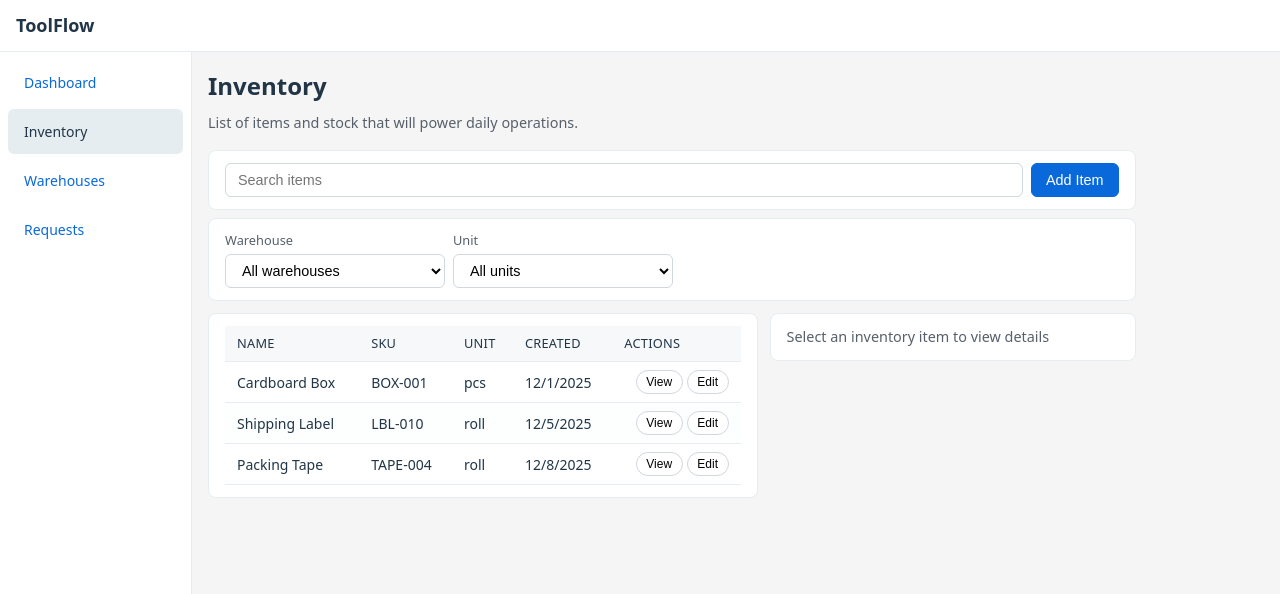
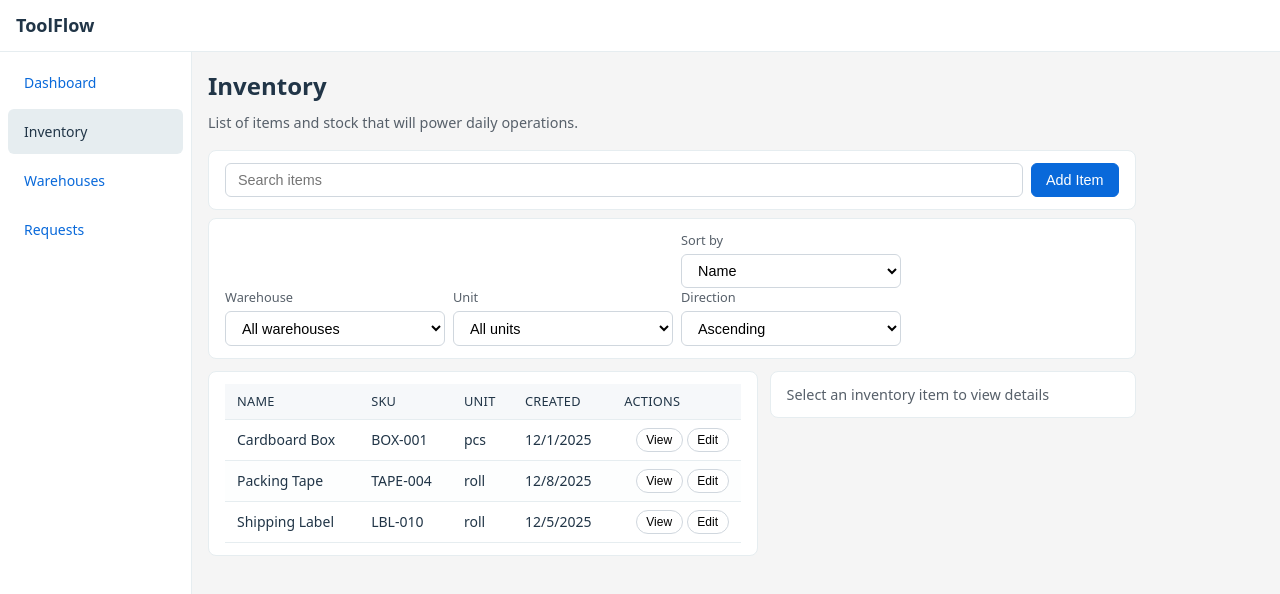
Before and after one commit to semiostrov-source/Toolflow, a React (Vite) app: page /inventory in a window 1280 px wide. Shown: the top 594 px of the page. Built offline with nearby package versions, Linux system fonts and the light colour scheme.

Commit message:
feat: add inventory sorting foundation

```diff
--- a/src/features/inventory/components/InventoryFilters.tsx
+++ b/src/features/inventory/components/InventoryFilters.tsx
@@ -1,4 +1,15 @@
-export function InventoryFilters() {
+type SortField = 'name' | 'created'
+type SortDirection = 'asc' | 'desc'
+
+type InventoryFiltersProps = {
+  onSortFieldChange?: (field: SortField) => void
+  onSortDirectionChange?: (direction: SortDirection) => void
+}
+
+export function InventoryFilters({
+  onSortFieldChange,
+  onSortDirectionChange,
+}: InventoryFiltersProps) {
   return (
     <section className="page-section inventory-filters">
       <div className="inventory-filters-grid">
@@ -40,6 +51,53 @@ export function InventoryFilters() {
             <option value="m">m</option>
           </select>
         </div>
+
+        <div className="inventory-filters-field inventory-filters-sort">
+          <div className="inventory-filters-sort-row">
+            <div className="inventory-filters-sort-field">
+              <label
+                htmlFor="inventory-sort-field"
+                className="inventory-filters-label"
+              >
+                Sort by
+              </label>
+              <select
+                id="inventory-sort-field"
+                name="sortField"
+                className="inventory-filters-select"
+                defaultValue="name"
+                onChange={(event) =>
+                  onSortFieldChange?.(event.target.value as SortField)
+                }
+              >
+                <option value="name">Name</option>
+                <option value="created">Created</option>
+              </select>
+            </div>
+            <div className="inventory-filters-sort-field">
+              <label
+                htmlFor="inventory-sort-direction"
+                className="inventory-filters-label"
+              >
+                Direction
+              </label>
+              <select
+                id="inventory-sort-direction"
+                name="sortDirection"
+                className="inventory-filters-select"
+                defaultValue="asc"
+                onChange={(event) =>
+                  onSortDirectionChange?.(
+                    event.target.value as SortDirection,
+                  )
+                }
+              >
+                <option value="asc">Ascending</option>
+                <option value="desc">Descending</option>
+              </select>
+            </div>
+          </div>
+        </div>
       </div>
     </section>
   )
--- a/src/pages/InventoryPage.tsx
+++ b/src/pages/InventoryPage.tsx
@@ -10,6 +10,8 @@ import { mockItems } from '../features/inventory/mock/items'
 export function InventoryPage() {
   const [selectedItem, setSelectedItem] = useState<Item | null>(null)
   const [searchQuery, setSearchQuery] = useState('')
+  const [sortField, setSortField] = useState<'name' | 'created'>('name')
+  const [sortDirection, setSortDirection] = useState<'asc' | 'desc'>('asc')
 
   const normalizedQuery = searchQuery.trim().toLowerCase()
   const filteredItems = normalizedQuery
@@ -23,6 +25,20 @@ export function InventoryPage() {
         )
       })
     : mockItems
+
+  const sortedItems = [...filteredItems].sort((a, b) => {
+    let compareValue = 0
+
+    if (sortField === 'name') {
+      compareValue = a.name.localeCompare(b.name)
+    } else {
+      const aTime = new Date(a.createdAt).getTime()
+      const bTime = new Date(b.createdAt).getTime()
+      compareValue = aTime - bTime
+    }
+
+    return sortDirection === 'asc' ? compareValue : -compareValue
+  })
 
   useEffect(() => {
     if (!selectedItem) return
@@ -46,12 +62,15 @@ export function InventoryPage() {
         searchQuery={searchQuery}
         onSearchChange={setSearchQuery}
       />
-      <InventoryFilters />
+      <InventoryFilters
+        onSortFieldChange={setSortField}
+        onSortDirectionChange={setSortDirection}
+      />
       <div className="inventory-workspace">
         <div className="inventory-workspace-main">
           <div className="inventory-workspace-table">
             <InventoryTable
-              items={filteredItems}
+              items={sortedItems}
               selectedItemId={selectedItem?.id}
               onSelectItem={setSelectedItem}
             />
```
Also changed, not shown: ai_docs/develop/components/inventory-ui-foundation.md (+24 -4 lines), 1 other file (tests, documents, lock files or other folders).
